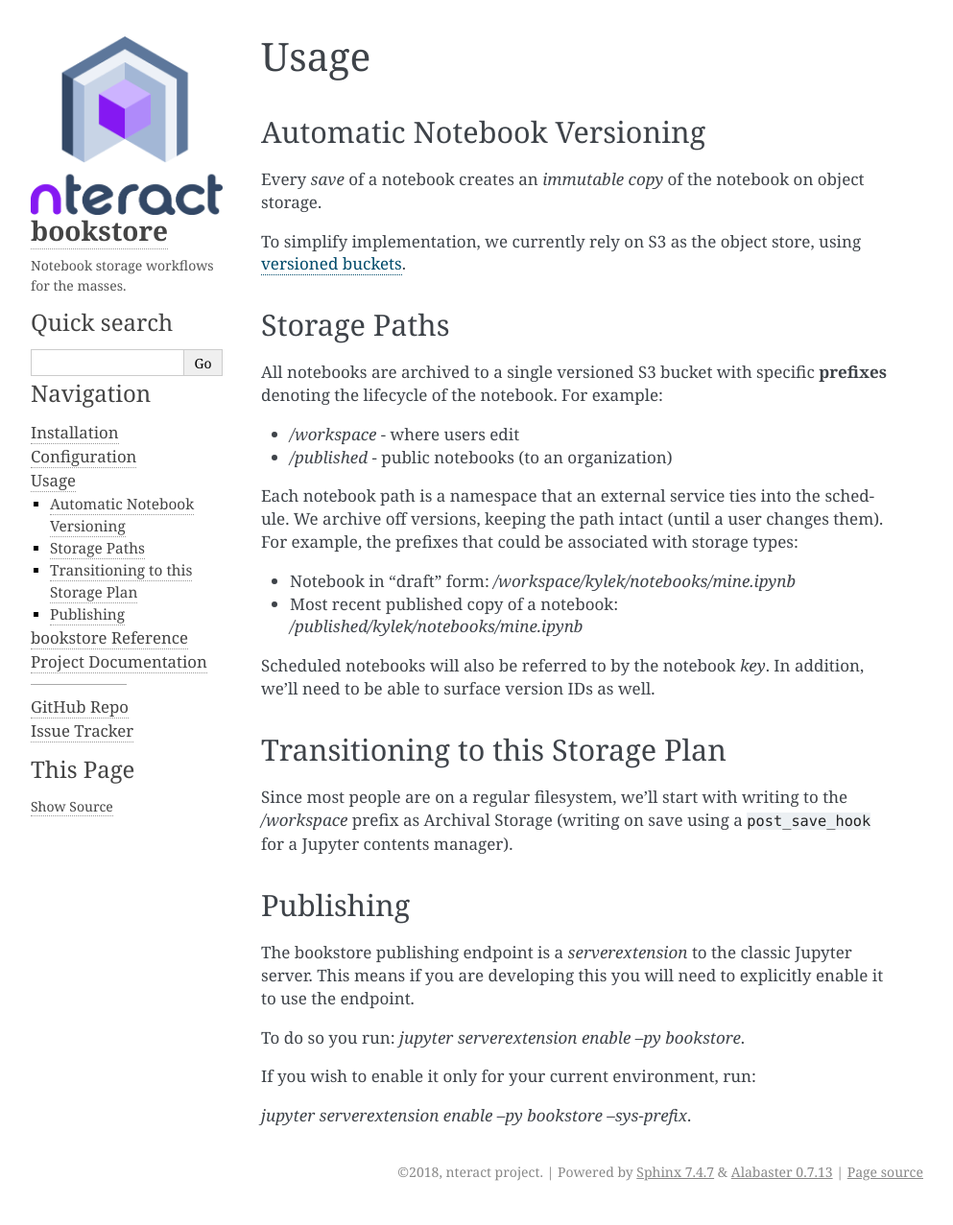
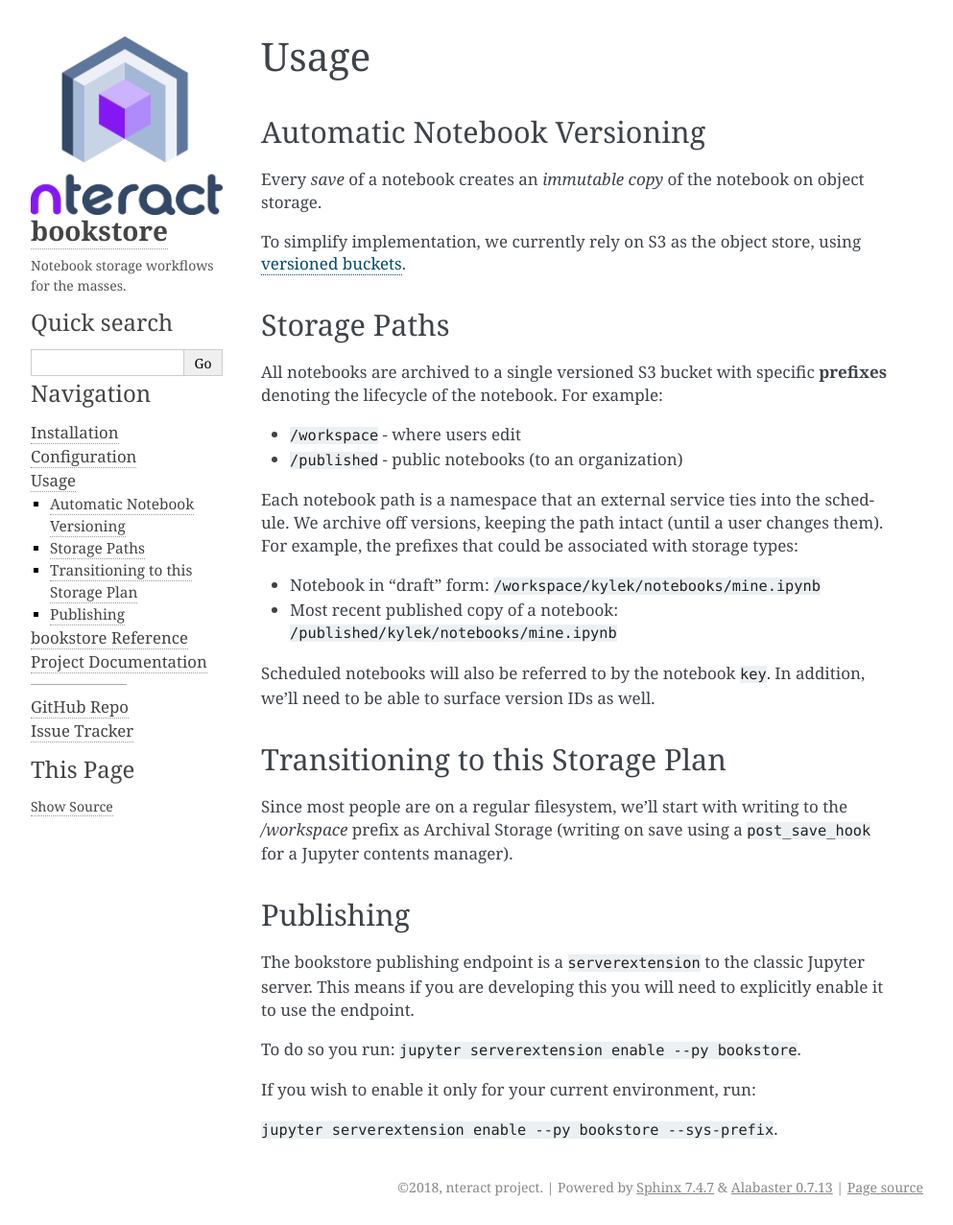
Before and after one commit to nteract/bookstore, a Sphinx documentation site: the page built from docs/source/usage.rst, in a window 1280 px wide. Shown: the whole page at 96% size, without its empty margins (148-1141 px from the left). Built offline with Sphinx 7.4.7, drawn with Linux system fonts in a browser that asks for light colours.

Commit message:
fix rst code snippet

```diff
--- a/docs/source/configuration.rst
+++ b/docs/source/configuration.rst
@@ -5,7 +5,7 @@ Configuration
 Bookstore ettings in Jupyter configuration file
 -----------------------------------------------
 
-`~/.jupyter/jupyter_notebook_config.py` can store commonly used settings for
+``~/.jupyter/jupyter_notebook_config.py`` can store commonly used settings for
 bookstore. Bookstore settings include:
 
     - the workspace and published storage location
--- a/docs/source/usage.rst
+++ b/docs/source/usage.rst
@@ -15,17 +15,17 @@ Storage Paths
 All notebooks are archived to a single versioned S3 bucket with specific **prefixes** denoting the lifecycle of
 the notebook. For example:
 
-- `/workspace` - where users edit
-- `/published` - public notebooks (to an organization)
+- ``/workspace`` - where users edit
+- ``/published`` - public notebooks (to an organization)
 
 Each notebook path is a namespace that an external service ties into the schedule. We archive off versions,
 keeping the path intact (until a user changes them). For example, the prefixes that could be associated with
 storage types:
 
-- Notebook in "draft" form: `/workspace/kylek/notebooks/mine.ipynb`
-- Most recent published copy of a notebook: `/published/kylek/notebooks/mine.ipynb`
+- Notebook in "draft" form: ``/workspace/kylek/notebooks/mine.ipynb``
+- Most recent published copy of a notebook: ``/published/kylek/notebooks/mine.ipynb``
 
-Scheduled notebooks will also be referred to by the notebook `key`. In addition, we'll need to be able to surface
+Scheduled notebooks will also be referred to by the notebook ``key``. In addition, we'll need to be able to surface
 version IDs as well.
 
 Transitioning to this Storage Plan
@@ -37,11 +37,11 @@ Storage (writing on save using a ``post_save_hook`` for a Jupyter contents manag
 Publishing
 ----------
 
-The bookstore publishing endpoint is a `serverextension` to the classic Jupyter server. This means if you are
+The bookstore publishing endpoint is a ``serverextension`` to the classic Jupyter server. This means if you are
 developing this you will need to explicitly enable it to use the endpoint.
 
-To do so you run: `jupyter serverextension enable --py bookstore`.
+To do so you run: ``jupyter serverextension enable --py bookstore``.
 
 If you wish to enable it only for your current environment, run:
 
-`jupyter serverextension enable --py bookstore --sys-prefix`.
+``jupyter serverextension enable --py bookstore --sys-prefix``.
```
